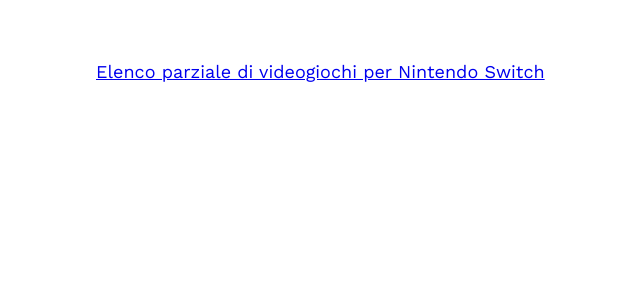
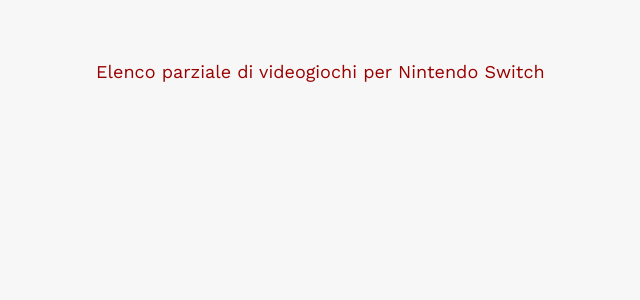
Before and after one commit to Albernat/videogiochi, a Jekyll site: the page built from index.md, in a window 1280 px wide. Shown: the top 300 px of the page, without its empty margins (0-640 px from the left). Built offline with Jekyll 4.4.1, drawn with Linux system fonts in a browser that asks for light colours.

Commit message:
Update videogiochi.scss

```diff
--- a/assets/videogiochi.scss
+++ b/assets/videogiochi.scss
@@ -42,6 +42,11 @@ p {
 ul {
     margin: $u / 2 0;
     padding: 0 $u;
+    li {
+        list-style-type: square;
+        margin: $u / 2 0;
+        padding: 0;
+    }
 }
 
 body {
@@ -51,3 +56,23 @@ body {
 body > main {
     padding: 2 * $u 4 * $u;
 }
+
+
+body {
+    background: #f7f7f7;
+    color: #222;
+}
+
+a:link, a:visited {
+    color: #900;
+    text-decoration: none;
+    &:hover {
+        text-decoration: underline;
+    }
+}
+
+i, em {
+    font-style: normal;
+    background: #fc0;
+    padding: 0 $u / 4;
+}
```
